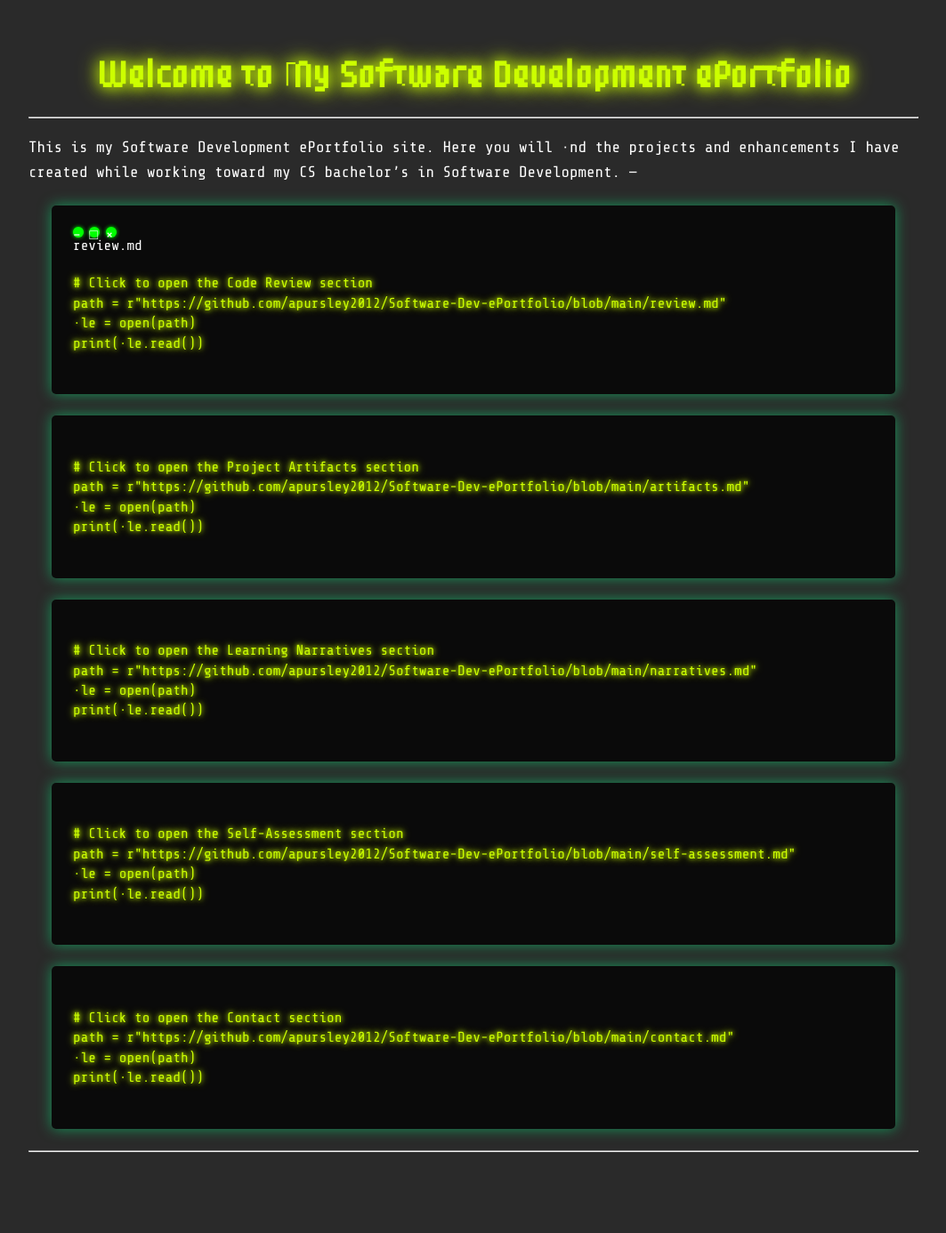
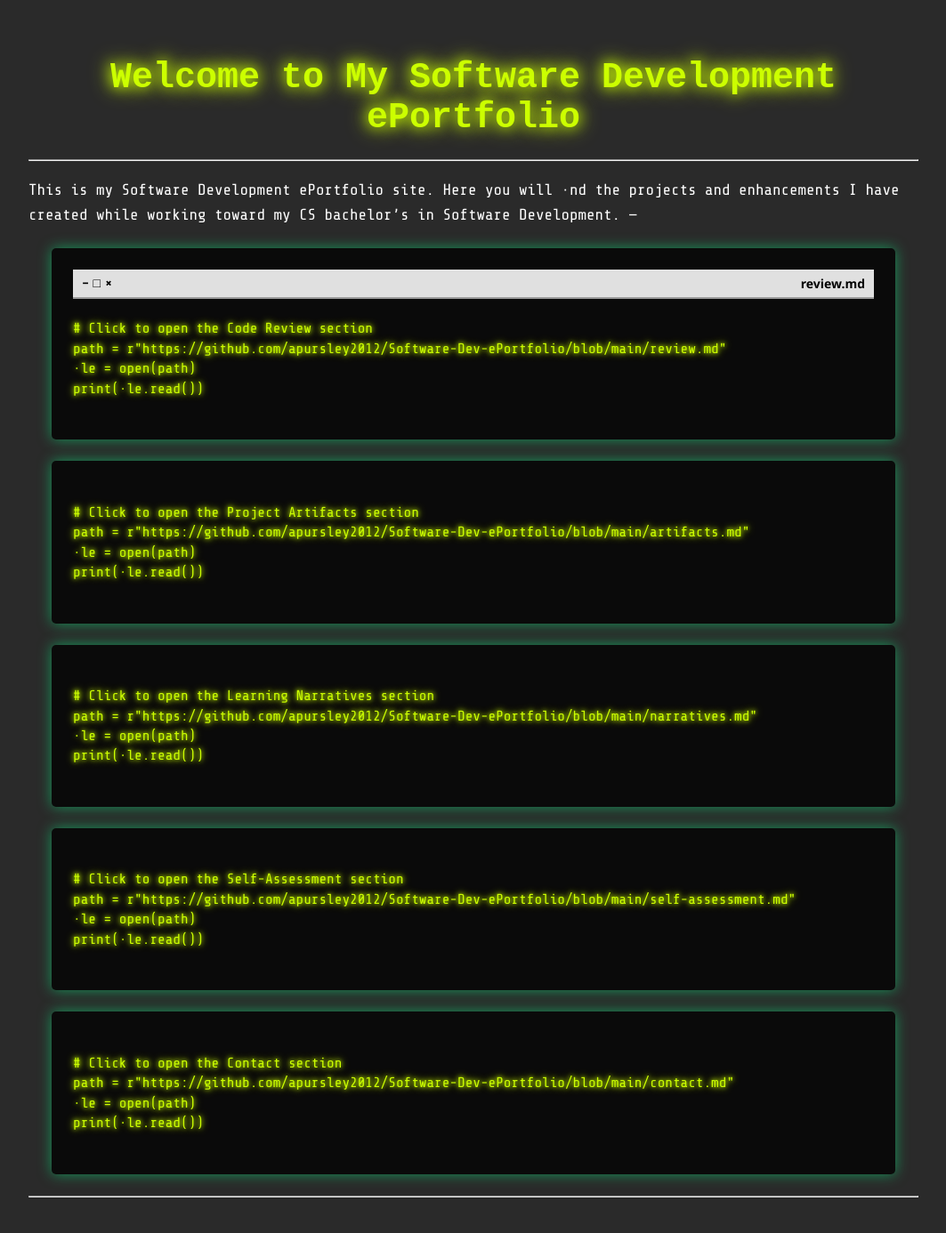
Before and after one commit to apursley2012/Software-Dev-ePortfolio, a Jekyll site: the page built from index.md, in a window 1280 px wide. Shown: the whole page at 89% size, without its empty margins (108-1171 px from the left). Built offline with Jekyll 4.4.1, drawn with Linux system fonts in a browser that asks for light colours; before the commit the page ends 1335 px from its top, so only the background shows below that.

Commit message:
Update style.css

```diff
--- a/assets/css/style.css
+++ b/assets/css/style.css
@@ -16,24 +16,42 @@ main {
 }
 
 h1, h2, h3 {
-  color: #ccff00;
-  font-family: 'SpeedPixel', monospace;
-  text-align: center;
-  /* Enhanced glow for headers */
-  text-shadow: 0 0 15px #ccff00, 0 0 25px #ccff00;
-  margin-bottom: 1.5rem;
+    color: #ccff00;
+    font-family: 'NanoPixel', monospace;
+    text-align: center;
+    /* Enhanced glow for headers */
+    text-shadow: 0 0 15px #ccff00, 0 0 25px #ccff00;
+    margin-bottom: 1.5rem;
 }
 
 h1 {
     font-size: 3.5rem;
+    color: #ccff00;
+    font-family: 'NanoPixel', monospace;
+    text-align: center;
+    /* Enhanced glow for headers */
+    text-shadow: 0 0 15px #ccff00, 0 0 25px #ccff00;
+    margin-bottom: 1.5rem;
 }
 
 h2 {
     font-size: 2.5rem;
+    color: #ccff00;
+    font-family: 'NanoPixel', monospace;
+    text-align: center;
+    /* Enhanced glow for headers */
+    text-shadow: 0 0 15px #ccff00, 0 0 25px #ccff00;
+    margin-bottom: 1.5rem;
 }
 
 h3 {
     font-size: 1.8rem;
+    color: #ccff00;
+    font-family: 'NanoPixel', monospace;
+    text-align: center;
+    /* Enhanced glow for headers */
+    text-shadow: 0 0 15px #ccff00, 0 0 25px #ccff00;
+    margin-bottom: 1.5rem;
 }
 
 p {
@@ -75,24 +93,6 @@ p {
   color: #00ff00;
   font-size: 0.9rem;
   border-bottom: 1px solid #444;
-}
-
-.terminal-buttons {
-  display: flex;
-  gap: 0.4rem;
-}
-
-.terminal-btn {
-  width: 12px;
-  height: 12px;
-  border-radius: 50%;
-  background-color: #00ff00;
-  box-shadow: 0 0 4px #00ff00;
-}
-
-.terminal-body {
-  padding: 1.5rem;
-  background-color: #0a0a0a;
 }
 
 .terminal-window code {
@@ -177,3 +177,55 @@ p {
     border-radius: 3px;
     text-shadow: 0 0 5px #ccff00; /* Glow for inline code */
 }
+
+/* ==== Retro Terminal Frame === */
+
+.terminal-frame {
+  border: 2px solid #999;
+  border-radius: 4px;
+  background-color: #ccc;
+  width: 100%;
+  max-width: 750px;
+  margin: 30px auto;
+  box-shadow: 2px 2px 6px rgba(0, 0, 0, 0.4);
+  overflow: hidden;
+  font-family: 'Segoe UI', sans-serif;
+}
+
+.terminal-titlebar {
+  background-color: #e0e0e0;
+  display: flex;
+  justify-content: space-between;
+  align-items: center;
+  padding: 6px 10px;
+  border-bottom: 2px solid #999;
+  font-size: 14px;
+  font-weight: bold;
+  color: #000;
+}
+
+.terminal-title {
+  font-family: 'Segoe UI', sans-serif;
+}
+
+.terminal-buttons {
+  display: flex;
+  gap: 5px;
+}
+
+.terminal-buttons .btn {
+  width: 16px;
+  height: 16px;
+  background-color: #999;
+  color: white;
+  font-size: 12px;
+  font-weight: bold;
+  text-align: center;
+  line-height: 16px;
+  border: 1px solid #555;
+  cursor: default;
+}
+
+.terminal-buttons .btn:hover {
+  background-color: #777;
+}
```
